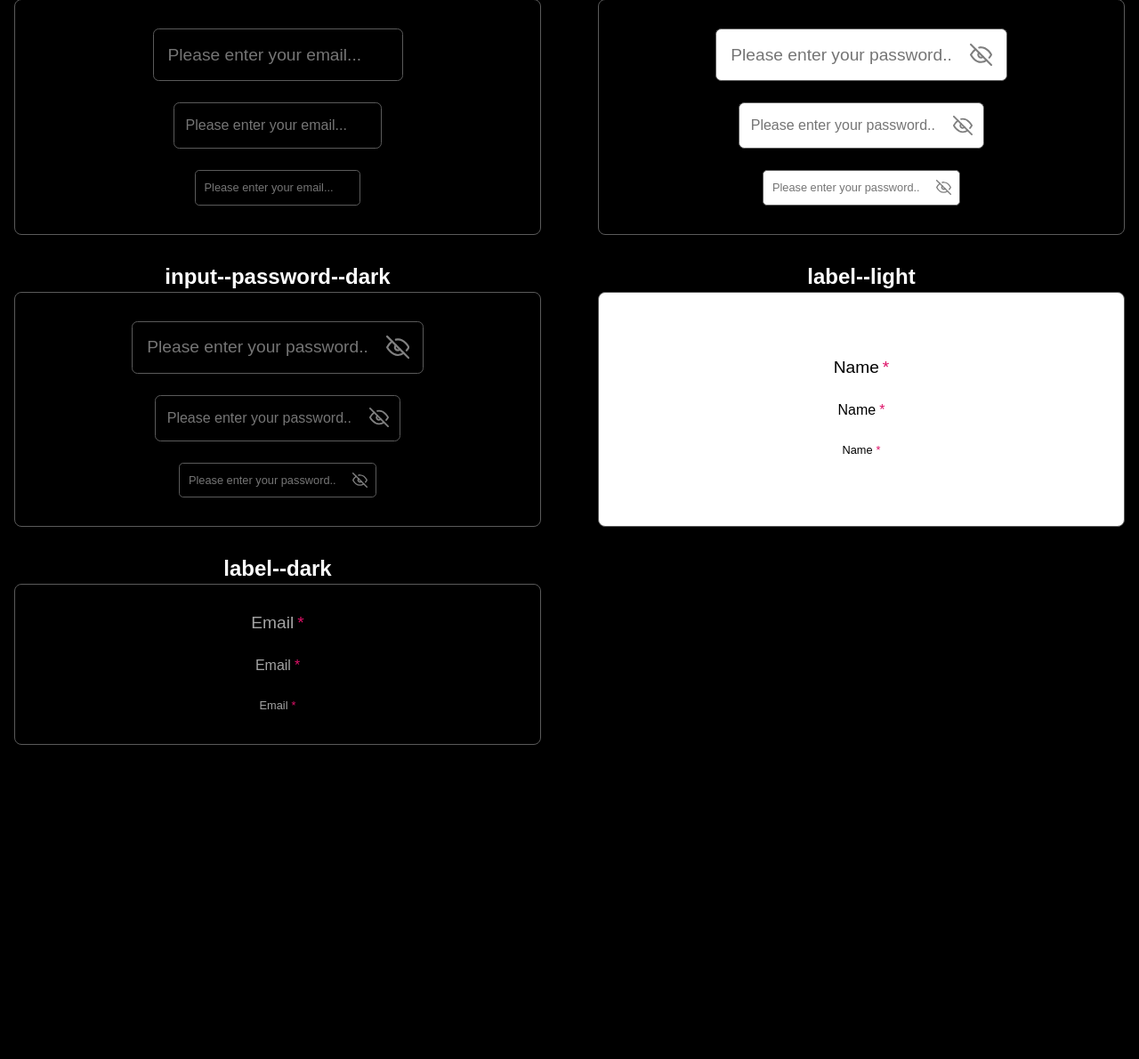
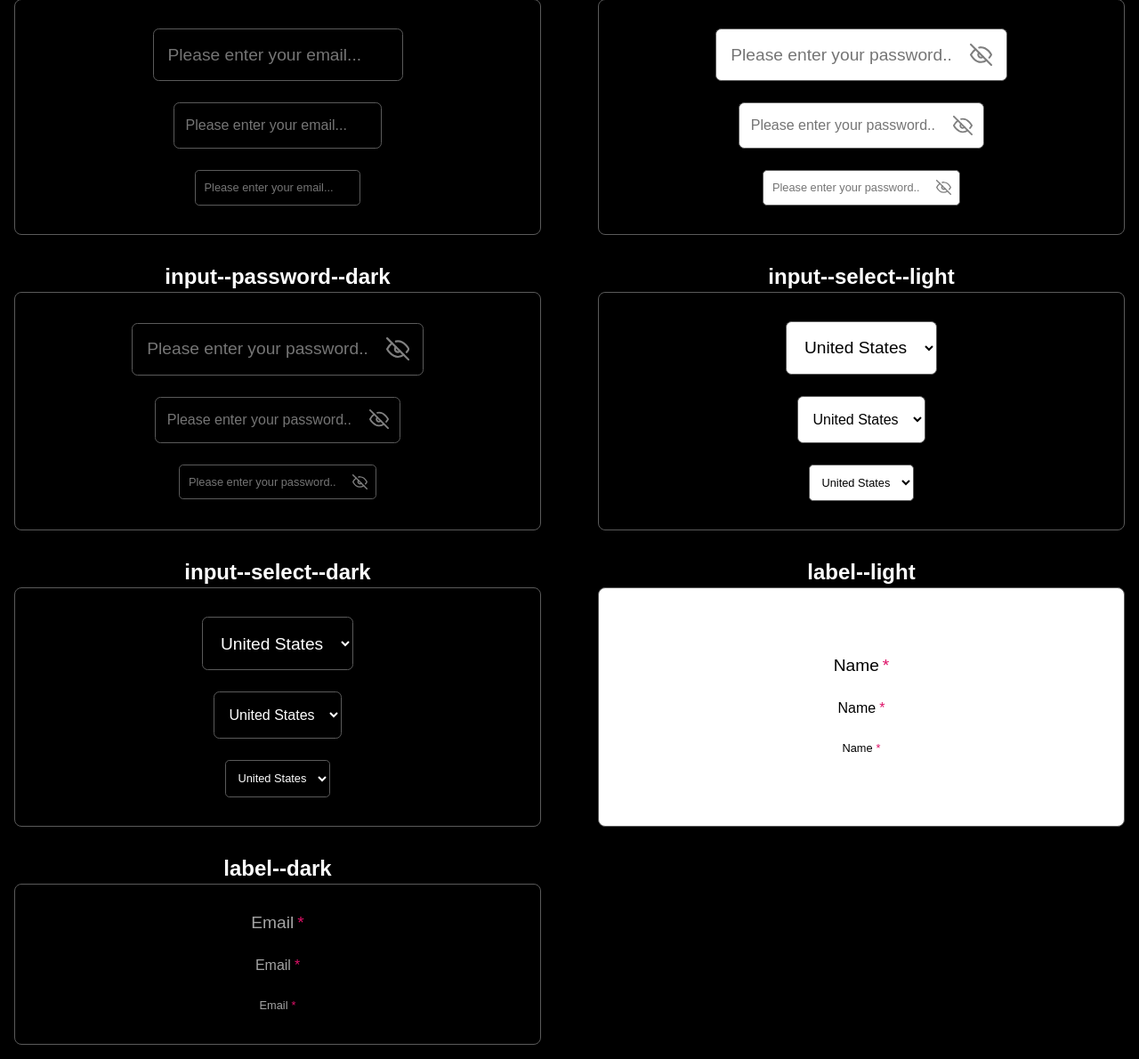
Before and after one commit to sh20-2025/offaxis, a Django app: page /components in a window 1280 px wide. Shown: the part 782-1972 px from the top of the page at 89% size. Before the commit the page ends 1619 px from the top, so only its background shows below. Run offline with Django 5.2, Linux system fonts and the light colour scheme.

Commit message:
feat: select input

```diff
--- a/Off_Axis_App/templates/components/index.html
+++ b/Off_Axis_App/templates/components/index.html
@@ -95,6 +95,16 @@
         {% include "components/input.html" with id="input11" name="password" type="password" variant="dark" placeholder="Please enter your password..." size="md" %}
         {% include "components/input.html" with id="input12" name="password" type="password" variant="dark" placeholder="Please enter your password..." size="sm" %}
       </div>
+      <div class="component" data-name="input--select--light">
+        {% include "components/input.html" with id="input13" name="country" type="select" variant="light" placeholder="Enter your country..." size="lg" options=test_options %}
+        {% include "components/input.html" with id="input14" name="country" type="select" variant="light" placeholder="Enter your country..." size="md" options=test_options %}
+        {% include "components/input.html" with id="input15" name="country" type="select" variant="light" placeholder="Enter your country..." size="sm" options=test_options %}
+      </div>
+      <div class="component" data-name="input--select--dark">
+        {% include "components/input.html" with id="input16" name="country" type="select" variant="dark" placeholder="Enter your country..." size="lg" options=test_options %}
+        {% include "components/input.html" with id="input17" name="country" type="select" variant="dark" placeholder="Enter your country..." size="md" options=test_options %}
+        {% include "components/input.html" with id="input18" name="country" type="select" variant="dark" placeholder="Enter your country..." size="sm" options=test_options %}
+      </div>
       {% comment %} labels {% endcomment %}
       <div class="component component-light" data-name="label--light">
         {% include "components/label.html" with id="label1" variant="light" required="true" for="input1" size="lg" text="Name" %}
--- a/Off_Axis_App/templates/components/input.html
+++ b/Off_Axis_App/templates/components/input.html
@@ -3,7 +3,7 @@ This is a simple resuable input component that can be used in any template.
 
 props:
     id?: The id of the input
-    type?: The type of the input
+    type?: The type of the input (all html types and select)
     variant?: The variant of the input (light, dark)
     name?: The name of the input
     placeholder?: The placeholder text of the input
@@ -15,6 +15,7 @@ props:
     maxlength?: The maximum length of the input (for text inputs)
     htmlsize?: The size of the input
     required?: Whether the input is required (true, false)
+    options?: The options for the select input (for select inputs, list of { label: string, value: string } objects)
 {% endcomment %}
 {% if type == 'password' %}
     <div class="input-password-container">
@@ -49,6 +50,14 @@ props:
             }
         </script>
     </div>
+{% elif type == 'select' %}
+    <select class="input input-{{ variant|default:"light" }} input-{{ size|default:"md" }} input-full-{{ full|default:"false" }}"
+            id="{{ id|default:"" }}"
+            name="{{ name|default:"" }}"
+            size="{{ htmlsize|default:"" }}"
+            required="{{ required|default:"false" }}">
+        {% for option in options %}<option value="{{ option.value }}">{{ option.label }}</option>{% endfor %}
+    </select>
 {% else %}
     <input class="input input-{{ variant|default:"light" }} input-{{ size|default:"md" }} input-full-{{ full|default:"false" }}"
            id="{{ id|default:"" }}"
--- a/Off_Axis_App/views.py
+++ b/Off_Axis_App/views.py
@@ -4,4 +4,14 @@ from django.shortcuts import render
 
 
 def components(request):
-    return render(request, "components/index.html")
+    return render(
+        request,
+        "components/index.html",
+        {
+            "test_options": [
+                {"label": "United States", "value": "US"},
+                {"label": "Canada", "value": "CA"},
+                {"label": "Mexico", "value": "MX"},
+            ]
+        },
+    )
--- a/static/styles/components.css
+++ b/static/styles/components.css
@@ -166,6 +166,10 @@
   background-color: var(--oa-text-light);
 }
 
+select.input {
+  cursor: pointer;
+}
+
 .label {
   font-size: 1rem;
   margin-bottom: 0.25rem;
```
